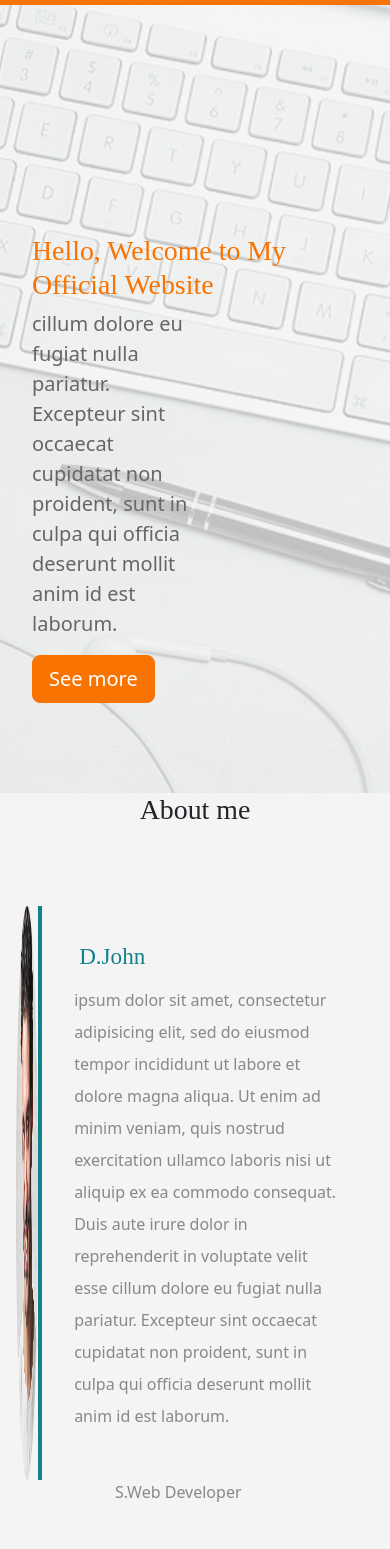
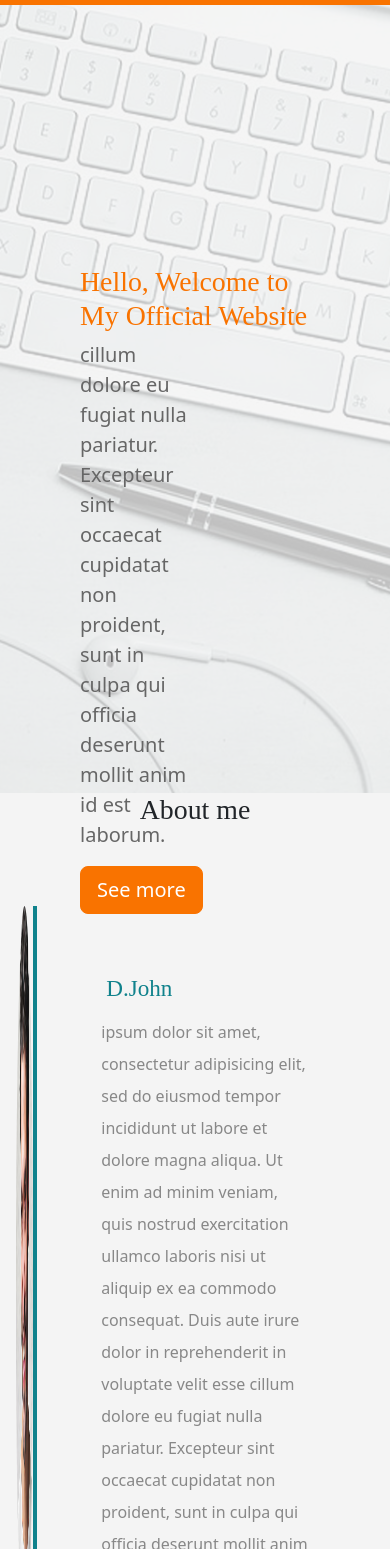
Before and after one commit to PansiluAW/PCWD-Business-Website, a plain HTML site: page index.html in a window 390 px wide. Shown: the part 51-1600 px from the top of the page. Drawn offline with nearby package versions, Linux system fonts and the light colour scheme.

Commit message:
Update main.css

```diff
--- a/main.css
+++ b/main.css
@@ -168,92 +168,6 @@ body{
    .blog .card-body{
     padding: 1em;
    }
-.navbar{ background:#F97300;}
-
-.nav-link , .navbar-brand{ color: #f4f4f4; cursor: pointer;}
-
-.nav-link{ margin-right: 1em !important;}
-
-.nav-link:hover{ background: #f4f4f4; color: #f97300; }
-
-.navbar-collapse{ justify-content: flex-end;}
-
-.navbar-toggler{  background:#fff !important;}
-
-.navbar-collapse{
-    justify-content: flex-end;
-}
-
-.header{
- background: url('images/headerback.jpg');
- width: 100%;
- height: 100vh;
- background-attachment: fixed;
- background-size: cover;
- background-position: center;
-}
-
-.overlay{
-    position: absolute;
-    min-height: 100%;
-    min-width: 100%;
-    left: 0;
-    top: 0;
-    background: rgba(244, 244, 244, 0.79);
-   }
-   .description{
-    position: absolute;
-    top: 30%;
-    margin: auto;
-    padding: 2em;
-
-}
-.description h1{
- color:#F97300 ;
-}
-.description p{
- color:#666;
- font-size: 20px;
- width: 50%;
- line-height: 1.5;
-}
-.description button{
- border:1px  solid #F97300;
- background:#F97300;
- color:#fff;
-}
-.about{
-    display: flex;
-    margin: 4em 0;
-    padding: 1em;
-    position: relative;
-   }
-   .about h1{
-    color:#F97300;
-    margin: 2em;
-   }
-   .about img{
-    height: 100%;
-    width: 100%;
-    border-radius: 50%
-   }
-   .about span{
-    display: block;
-    color: #888;
-    position: absolute;
-    left: 115px;
-   }
-   .about .desc{
-    padding: 2em;
-    border-left:4px solid #10828C;
-   }
-   .about .desc h3{
-    color: #10828C;
-   }
-   .about .desc p{
-    line-height:2;
-    color:#888;
-   }
    .team{
     margin: 4em 0;
     position: relative;
```
